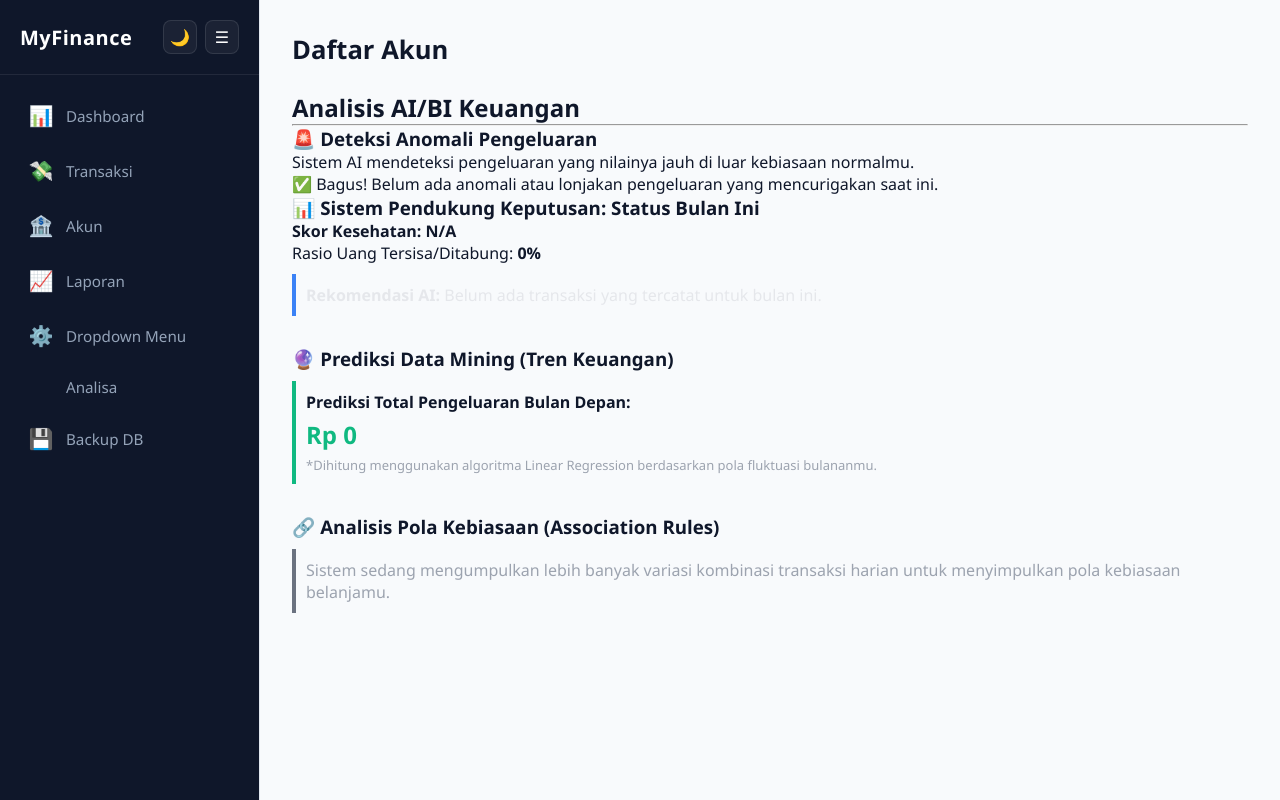
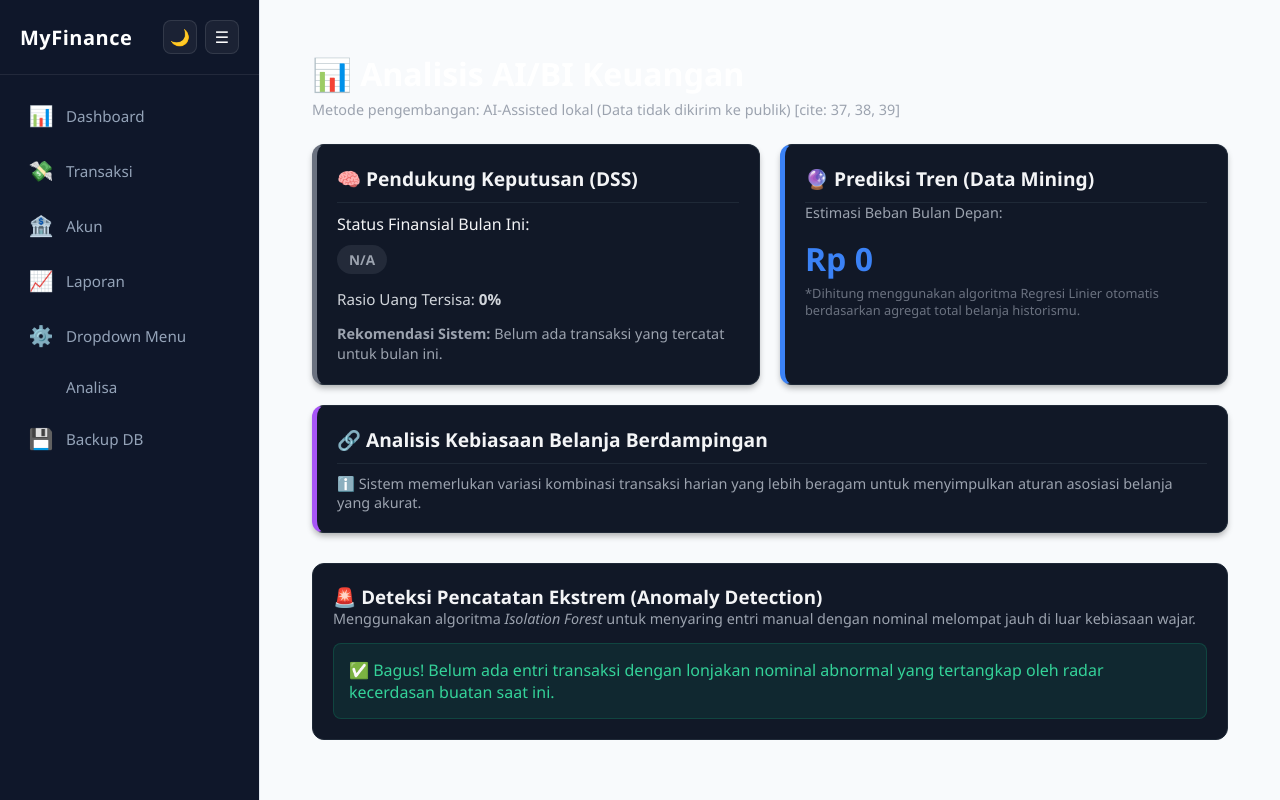
Before and after one commit to 230055Fawwaz/MyFinance, a Flask app: page /analisa in a window 1280 px wide. Run offline with Flask 3, Linux system fonts and the light colour scheme.

Commit message:
Feat: add styling for analisa.html

```diff
--- a/app/static/css/analisa.css
+++ b/app/static/css/analisa.css
@@ -26,3 +26,170 @@
 .content-header div, .content-header {
     gap: 8px;
 }
+
+/* Container Utama */
+.container-analisa {
+    max-width: 1200px;
+    margin: 0 auto;
+    padding: 20px;
+    font-family: 'Segoe UI', Tahoma, Geneva, Verdana, sans-serif;
+    color: #f3f4f6;
+}
+
+/* Header */
+.header-analisa h1 {
+    font-size: 2rem;
+    margin-bottom: 5px;
+    color: #ffffff;
+}
+
+.header-analisa p {
+    color: #9ca3af;
+    font-size: 0.9rem;
+    margin-bottom: 25px;
+}
+
+/* Grid untuk Dashboard Cards (DSS & Prediksi) */
+.grid-analisa {
+    display: grid;
+    grid-template-columns: repeat(auto-fit, minmax(300px, 1fr));
+    gap: 20px;
+    margin-bottom: 30px;
+}
+
+/* Base Card Style */
+.card-analisa {
+    background-color: #111827; /* Dark background */
+    border: 1px solid #1f2937;
+    border-radius: 12px;
+    padding: 20px;
+    box-shadow: 0 4px 6px -1px rgba(0, 0, 0, 0.3);
+    transition: transform 0.2s ease;
+}
+
+.card-analisa:hover {
+    transform: translateY(-2px);
+}
+
+.card-analisa h3 {
+    margin-top: 0;
+    font-size: 1.2rem;
+    display: flex;
+    align-items: center;
+    gap: 10px;
+    border-bottom: 1px solid #1f2937;
+    padding-bottom: 10px;
+}
+
+/* Status Colors untuk DSS */
+.status-success { border-left: 5px solid #10b981; }
+.status-warning { border-left: 5px solid #f59e0b; }
+.status-danger { border-left: 5px solid #ef4444; }
+.status-neutral { border-left: 5px solid #6b7280; }
+
+.skor-badge {
+    display: inline-block;
+    padding: 5px 12px;
+    border-radius: 20px;
+    font-size: 0.85rem;
+    font-weight: bold;
+    margin-top: 10px;
+}
+.status-success .skor-badge { background-color: rgba(16, 185, 129, 0.2); color: #10b981; }
+.status-warning .skor-badge { background-color: rgba(245, 158, 11, 0.2); color: #f59e0b; }
+.status-danger .skor-badge { background-color: rgba(239, 68, 68, 0.2); color: #ef4444; }
+.status-neutral .skor-badge { background-color: rgba(107, 114, 128, 0.2); color: #9ca3af; }
+
+/* Prediksi Card */
+.card-prediksi {
+    border-left: 5px solid #3b82f6;
+}
+
+.angka-prediksi {
+    font-size: 2rem;
+    font-weight: bold;
+    color: #3b82f6;
+    margin: 15px 0 5px 0;
+}
+
+/* Pola Kebiasaan (Association Mining) Card */
+.card-pola {
+    border-left: 5px solid #a855f7;
+    grid-column: 1 / -1; /* Memanjang penuh di baris baru */
+}
+
+.pola-list {
+    list-style: none;
+    padding: 0;
+    margin: 10px 0 0 0;
+}
+
+.pola-list li {
+    background-color: #1f2937;
+    padding: 12px 15px;
+    border-radius: 8px;
+    margin-bottom: 8px;
+    font-size: 0.95rem;
+    border-left: 3px solid #a855f7;
+}
+
+/* Tabel Anomali */
+.section-tabel {
+    background-color: #111827;
+    border: 1px solid #1f2937;
+    border-radius: 12px;
+    padding: 20px;
+}
+
+.table-responsive {
+    overflow-x: auto;
+    margin-top: 15px;
+}
+
+.table-anomali {
+    width: 100%;
+    border-collapse: collapse;
+    text-align: left;
+}
+
+.table-anomali th {
+    background-color: #1f2937;
+    color: #9ca3af;
+    padding: 12px;
+    font-size: 0.85rem;
+    text-transform: uppercase;
+    letter-spacing: 0.05em;
+}
+
+.table-anomali td {
+    padding: 12px;
+    border-bottom: 1px solid #1f2937;
+    font-size: 0.95rem;
+}
+
+.table-anomali tr:hover {
+    background-color: #1f2937;
+}
+
+.badge-kategori {
+    background-color: #374151;
+    color: #e5e7eb;
+    padding: 4px 8px;
+    border-radius: 6px;
+    font-size: 0.8rem;
+}
+
+.text-danger {
+    color: #f87171;
+    font-weight: 600;
+}
+
+/* Alert Box untuk Kondisi Kosong */
+.alert-aman {
+    background-color: rgba(16, 185, 129, 0.1);
+    border: 1px solid rgba(16, 185, 129, 0.2);
+    color: #34d399;
+    padding: 15px;
+    border-radius: 8px;
+    margin-top: 15px;
+}
--- a/app/static/js/analisa.js
+++ b/app/static/js/analisa.js
@@ -9,6 +9,7 @@
 
 document.addEventListener('DOMContentLoaded', function () {
 
-
+    console.log("Mesin Analisis AI/BI Lokal siap beroperasi!");
+    // Tempat kustomisasi interaksi JS masa depan (seperti modal info atau grafik interaktif chart.js)
 
 });
--- a/app/templates/analisa.html
+++ b/app/templates/analisa.html
@@ -7,27 +7,71 @@
     - Menampilkan DSS
     - Menampilkan data mining
 -->
-{% extends "base.html" %}
-{% block title %}Analisa - MyFinance{% endblock %}
+{% extends 'base.html' %}
 
 {% block extra_css %}
-
-    <link rel="stylesheet"
-          href="{{ url_for('static', filename='css/analisa.css') }}">
+<link rel="stylesheet" href="{{ url_for('static', filename='css/analisa.css') }}">
 {% endblock %}
 
 {% block content %}
+<div class="container-analisa">
 
-    <div class="content-header">
-        <h1>Daftar Akun</h1>
+    <div class="header-analisa">
+        <h1>📊 Analisis AI/BI Keuangan</h1>
+        <p>Metode pengembangan: AI-Assisted lokal (Data tidak dikirim ke publik) [cite: 37, 38, 39]</p>
     </div>
-    <div class="container">
-        <h2>Analisis AI/BI Keuangan</h2>
-        <hr>
 
-        <div class="section-analisa">
-            <h3>🚨 Deteksi Anomali Pengeluaran</h3>
-            <p>Sistem AI mendeteksi pengeluaran yang nilainya jauh di luar kebiasaan normalmu.</p>
+    <div class="grid-analisa">
+
+        <div class="card-analisa status-{{ dss.status_color }}">
+            <h3>🧠 Pendukung Keputusan (DSS)</h3>
+            <div style="margin-top: 10px;">
+                Status Finansial Bulan Ini: <br>
+                <span class="skor-badge">{{ dss.skor }}</span>
+            </div>
+            <p style="margin: 15px 0 5px 0; font-size: 0.95rem; color: #d1d5db;">
+                Rasio Uang Tersisa: <strong>{{ dss.rasio_menabung }}%</strong>
+            </p>
+            <div style="margin-top: 15px; font-size: 0.9rem; color: #9ca3af; line-height: 1.4;">
+                <strong>Rekomendasi Sistem:</strong> {{ dss.rekomendasi }}
+            </div>
+        </div>
+
+        <div class="card-analisa card-prediksi">
+            <h3>🔮 Prediksi Tren (Data Mining)</h3>
+            <p style="margin: 0; color: #9ca3af; font-size: 0.9rem;">Estimasi Beban Bulan Depan:</p>
+            <div class="angka-prediksi">
+                Rp {{ "{:,.0f}".format(prediksi) }}
+            </div>
+            <p style="color: #6b7280; font-size: 0.8rem; margin: 0; line-height: 1.3;">
+                *Dihitung menggunakan algoritma Regresi Linier otomatis berdasarkan agregat total belanja historismu.
+            </p>
+        </div>
+
+        <div class="card-analisa card-pola">
+            <h3>🔗 Analisis Kebiasaan Belanja Berdampingan</h3>
+            {% if pola_hubungan %}
+                <ul class="pola-list">
+                    {% for item in pola_hubungan %}
+                        <li>💡 {{ item.pola }}</li>
+                    {% endfor %}
+                </ul>
+            {% else %}
+                <div style="color: #9ca3af; font-size: 0.9rem; margin-top: 10px;">
+                    ℹ️ Sistem memerlukan variasi kombinasi transaksi harian yang lebih beragam untuk menyimpulkan aturan asosiasi belanja yang akurat.
+                </div>
+            {% endif %}
+        </div>
+
+    </div>
+
+    <div class="section-tabel">
+        <h3 style="margin-top: 0; display: flex; align-items: center; gap: 10px;">
+            🚨 Deteksi Pencatatan Ekstrem (Anomaly Detection)
+        </h3>
+        <p style="color: #9ca3af; font-size: 0.9rem; margin: 0;">
+            Menggunakan algoritma <em>Isolation Forest</em> untuk menyaring entri manual dengan nominal melompat jauh di luar kebiasaan wajar.
+        </p>
 
         {% if data_anomali %}
             <div class="table-responsive">
@@ -35,18 +79,20 @@
                     <thead>
                         <tr>
                             <th>Tanggal</th>
-                                <th>Kategori</th>
+                            <th>Sub-Kategori</th>
                             <th>Nominal</th>
-                                <th>Keterangan</th>
+                            <th>Catatan Nota</th>
                         </tr>
                     </thead>
                     <tbody>
                         {% for item in data_anomali %}
-                                <tr class="row-anomali">
-                                    <td>{{ item.date }}</td>
+                            <tr>
+                                <td style="color: #9ca3af;">{{ item.date }}</td>
                                 <td><span class="badge-kategori">{{ item.kategori }}</span></td>
                                 <td class="text-danger">Rp {{ "{:,.0f}".format(item.amount) }}</td>
-                                    <td>{{ item.note or '-' }}</td>
+                                <td style="color: #d1d5db; max-width: 300px; white-space: nowrap; overflow: hidden; text-overflow: ellipsis;">
+                                    {{ item.note or '-' }}
+                                </td>
                             </tr>
                         {% endfor %}
                     </tbody>
@@ -54,54 +100,14 @@
             </div>
         {% else %}
             <div class="alert-aman">
-                    <p>✅ Bagus! Belum ada anomali atau lonjakan pengeluaran yang mencurigakan saat ini.</p>
+                ✅ Bagus! Belum ada entri transaksi dengan lonjakan nominal abnormal yang tertangkap oleh radar kecerdasan buatan saat ini.
             </div>
         {% endif %}
     </div>
-        <div class="section-analisa" style="margin-bottom: 30px;">
-            <h3>📊 Sistem Pendukung Keputusan: Status Bulan Ini</h3>
-            <div class="card-dss status-{{ dss.status_color }}">
-                <h4>Skor Kesehatan: <strong>{{ dss.skor }}</strong></h4>
-                <p>Rasio Uang Tersisa/Ditabung: <strong>{{ dss.rasio_menabung }}%</strong></p>
 
-                <div class="rekomendasi-box" style="border-left: 4px solid #3b82f6; padding: 10px; margin-top: 10px;">
-                    <p style="color: #e5e7eb; margin: 0;">
-                        <strong>Rekomendasi AI:</strong> {{ dss.rekomendasi }}
-                    </p>
 </div>
-            </div>
-        </div>
-        <div class="section-analisa" style="margin-bottom: 30px;">
-            <h3>🔮 Prediksi Data Mining (Tren Keuangan)</h3>
-            <div class="card-prediksi" style="border-left: 4px solid #10b981; padding: 10px; margin-top: 10px;">
-                <h4>Prediksi Total Pengeluaran Bulan Depan:</h4>
-                <p style="font-size: 24px; color: #10b981; font-weight: bold; margin: 5px 0;">
-                    Rp {{ "{:,.0f}".format(prediksi) }}
-                </p>
-                <p style="color: #9ca3af; font-size: 13px; margin: 0;">
-                    *Dihitung menggunakan algoritma Linear Regression berdasarkan pola fluktuasi bulananmu.
-                </p>
-            </div>
-        </div>
-        <div class="section-analisa" style="margin-bottom: 30px;">
-            <h3>🔗 Analisis Pola Kebiasaan (Association Rules)</h3>
-            {% if pola_hubungan %}
-                <div class="pola-container" style="border-left: 4px solid #a855f7; padding: 10px; margin-top: 10px;">
-                    {% for item in pola_hubungan %}
-                        <p style="color: #e5e7eb; margin: 8px 0;">💡 {{ item.pola }}</p>
-                    {% endfor %}
-                </div>
-            {% else %}
-                <div class="alert-info" style="border-left: 4px solid #6b7280; padding: 10px; margin-top: 10px;">
-                    <p style="color: #9ca3af; margin: 0;">Sistem sedang mengumpulkan lebih banyak variasi kombinasi transaksi harian untuk menyimpulkan pola kebiasaan belanjamu.</p>
-                </div>
-            {% endif %}
-        </div>
-    </div>
-
 {% endblock %}
 
 {% block extra_js %}
-<script src="{{ url_for('static', filename='js/vendor/chart.min.js') }}"></script>
 <script src="{{ url_for('static', filename='js/analisa.js') }}"></script>
 {% endblock %}
```
Lines whose indentation alone changed are shown as unchanged.
